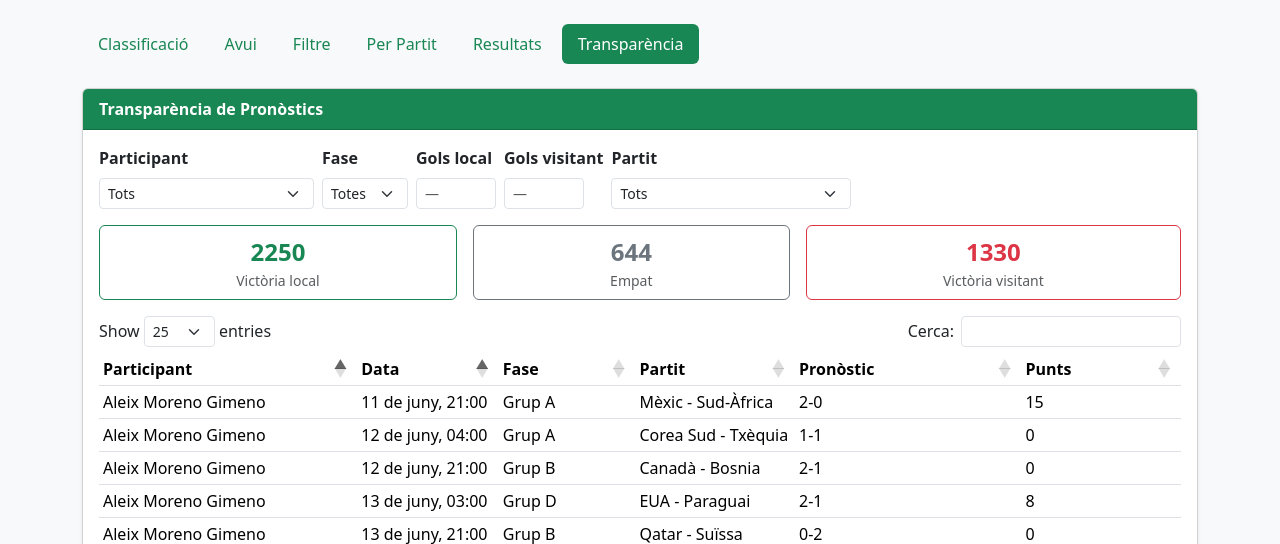
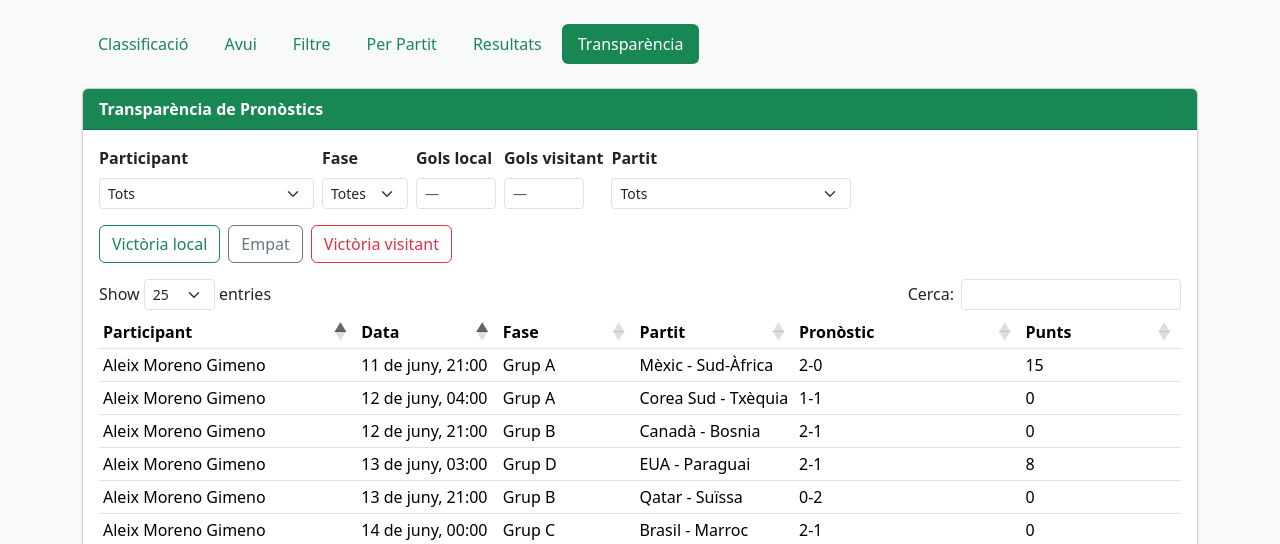
Before and after one commit to janjquer/porra-mundial-2026, a Flask app: page / in a window 1280 px wide, after a click on "Transparència". Shown: the part 56-600 px from the top of the page. Run offline with Flask 3, Linux system fonts and the light colour scheme; some libraries are stand-ins or nearby versions.

Commit message:
feat: add victoria local/empat/victoria visitant toggle filter buttons to Transparència
Co-Authored-By: Claude Sonnet 4.6 <noreply@anthropic.com>

```diff
--- a/app.py
+++ b/app.py
@@ -254,6 +254,7 @@ def api_predictions():
     jornada = request.args.get("jornada", type=int)
     local_filter = request.args.get("local", type=int)
     visitant_filter = request.args.get("visitant", type=int)
+    tipus = request.args.get("tipus")
 
     df = _load_gent()
     partits = _load_partits()
@@ -275,6 +276,12 @@ def api_predictions():
         df = df[df["local"] == local_filter]
     if visitant_filter is not None:
         df = df[df["visitant"] == visitant_filter]
+    if tipus == "local":
+        df = df[df["local"] > df["visitant"]]
+    elif tipus == "empat":
+        df = df[df["local"] == df["visitant"]]
+    elif tipus == "visitant":
+        df = df[df["visitant"] > df["local"]]
 
     rows = []
     for _, row in df.iterrows():
--- a/templates/index.html
+++ b/templates/index.html
@@ -273,25 +273,10 @@
               </select>
             </div>
           </div>
-          <div class="d-flex gap-3 mb-3">
-            <div class="card text-center flex-fill border-success">
-              <div class="card-body py-2">
-                <div class="fw-bold text-success fs-4" id="transp-vl">—</div>
-                <div class="small text-muted">Victòria local</div>
-              </div>
-            </div>
-            <div class="card text-center flex-fill border-secondary">
-              <div class="card-body py-2">
-                <div class="fw-bold text-secondary fs-4" id="transp-emp">—</div>
-                <div class="small text-muted">Empat</div>
-              </div>
-            </div>
-            <div class="card text-center flex-fill border-danger">
-              <div class="card-body py-2">
-                <div class="fw-bold text-danger fs-4" id="transp-vv">—</div>
-                <div class="small text-muted">Victòria visitant</div>
-              </div>
-            </div>
+          <div class="d-flex gap-2 mb-3">
+            <button type="button" id="transp-vl" class="btn btn-outline-success" onclick="toggleTipus('local')">Victòria local</button>
+            <button type="button" id="transp-emp" class="btn btn-outline-secondary" onclick="toggleTipus('empat')">Empat</button>
+            <button type="button" id="transp-vv" class="btn btn-outline-danger" onclick="toggleTipus('visitant')">Victòria visitant</button>
           </div>
           <table id="tbl-transp" class="table table-hover table-sm w-100">
             <thead><tr><th>Participant</th><th>Data</th><th>Fase</th><th>Partit</th><th>Pronòstic</th><th>Punts</th></tr></thead>
@@ -518,6 +503,15 @@ const dtTransp = $('#tbl-transp').DataTable({
 });
 
 let transpLoaded = false;
+let transpTipus = '';
+
+function toggleTipus(t) {
+  transpTipus = transpTipus === t ? '' : t;
+  document.getElementById('transp-vl').classList.toggle('active', transpTipus === 'local');
+  document.getElementById('transp-emp').classList.toggle('active', transpTipus === 'empat');
+  document.getElementById('transp-vv').classList.toggle('active', transpTipus === 'visitant');
+  if (transpLoaded) loadTransp();
+}
 
 function updateTranspGrupVisibility() {
   const fase = document.getElementById('transpFase').value;
@@ -546,19 +540,10 @@ function loadTransp() {
   if (jornada) params.set('jornada', jornada);
   if (local !== '') params.set('local', local);
   if (visitant !== '') params.set('visitant', visitant);
+  if (transpTipus) params.set('tipus', transpTipus);
   fetch('/api/predictions?' + params)
     .then(r => r.json())
-    .then(data => {
-      dtTransp.clear(); dtTransp.rows.add(data); dtTransp.draw();
-      let vl = 0, emp = 0, vv = 0;
-      data.forEach(r => {
-        const [l, v] = r.resultat.split('-').map(Number);
-        if (l > v) vl++; else if (l === v) emp++; else vv++;
-      });
-      document.getElementById('transp-vl').textContent = vl;
-      document.getElementById('transp-emp').textContent = emp;
-      document.getElementById('transp-vv').textContent = vv;
-    })
+    .then(data => { dtTransp.clear(); dtTransp.rows.add(data); dtTransp.draw(); })
     .catch(() => {});
 }
 
```
